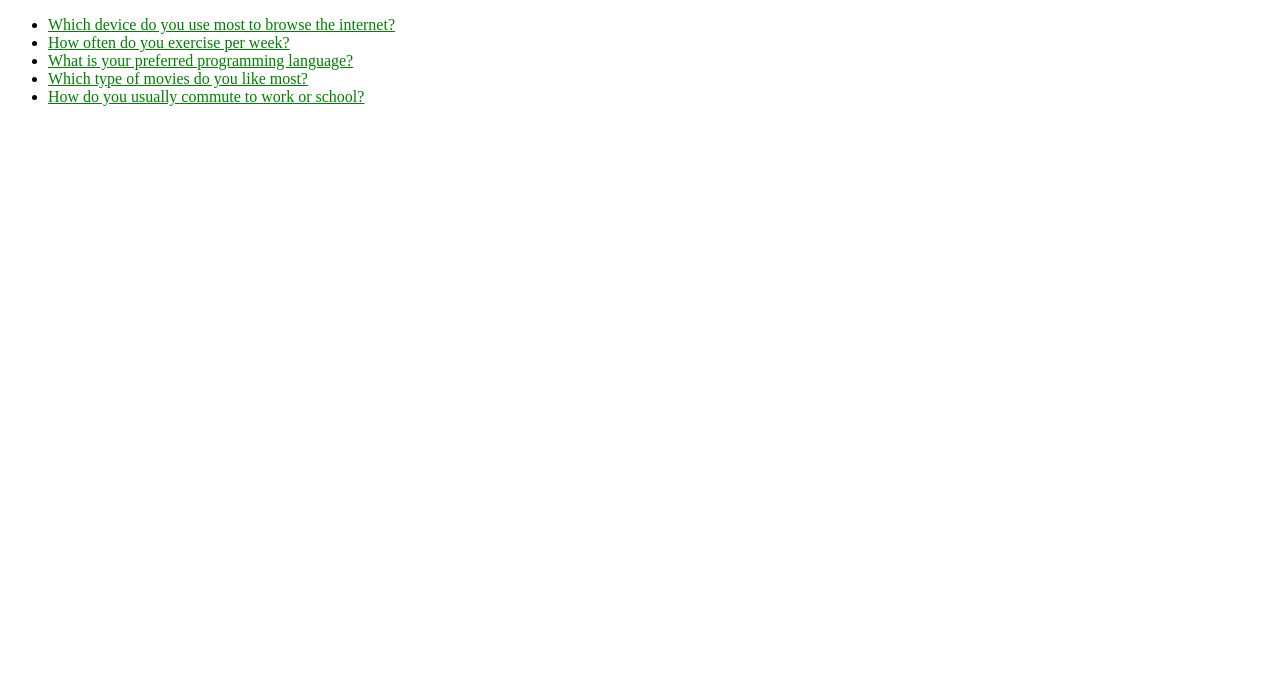
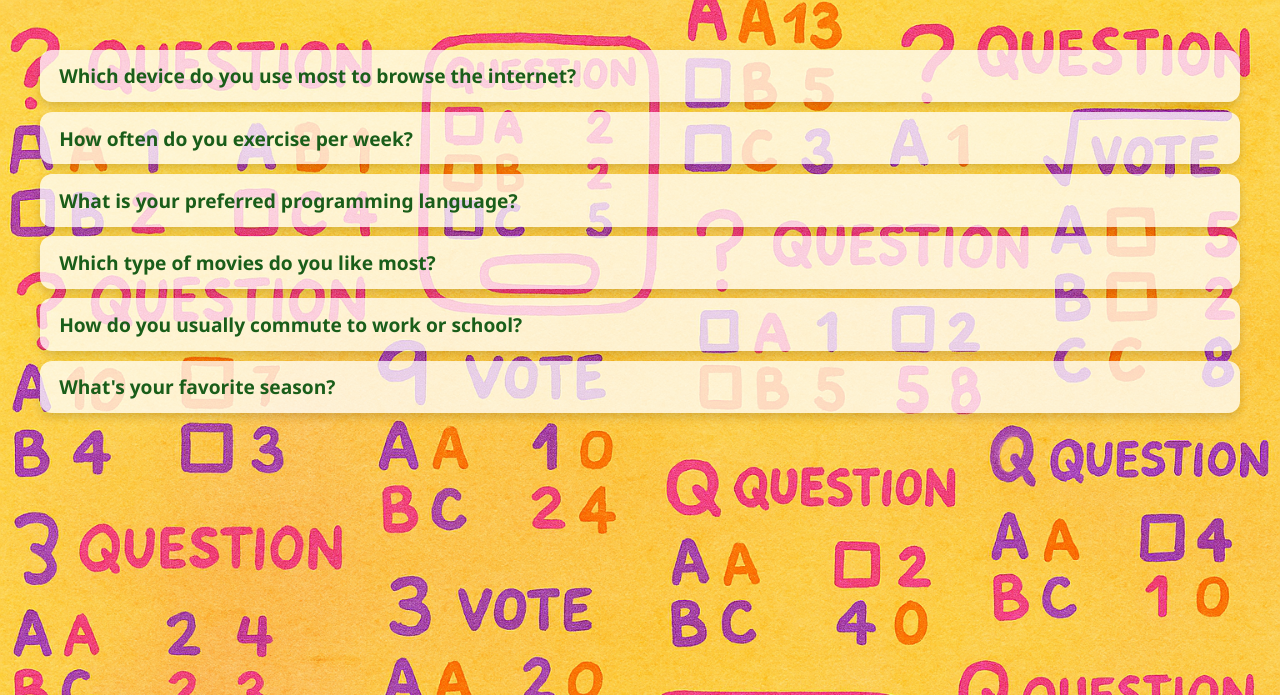
Before and after one commit to mariacristinafadgyas/djangoproject, a Django app: page /polls/ in a window 1280 px wide. Shown: the top 695 px of the page. Run offline with Django 4.2, Linux system fonts and the light colour scheme; data comes from the database, SQL or seed files in the repository.

Commit message:
style index view

```diff
--- a/polls/static/polls/style.css
+++ b/polls/static/polls/style.css
@@ -1,3 +1,45 @@
+body {
+    background: white url("images/background_2.png") no-repeat center top;
+    background-size: cover;
+    font-family: "Segoe UI", sans-serif;
+    padding: 2rem;
+}
+
+/* Remove default bullets and spacing */
+ul {
+    list-style: none;
+    padding: 0;
+    margin: 0;
+}
+
+/* Each question gets a soft card */
+li {
+    background: rgba(255, 255, 255, 0.75);
+    padding: 0.8rem 1.2rem;
+    margin: 0.6rem 0;
+    border-radius: 12px;
+    box-shadow: 0 4px 10px rgba(0, 0, 0, 0.15);
+    transition:
+        transform 0.2s ease,
+        box-shadow 0.2s ease;
+}
+
+/* Lift effect on hover */
+li:hover {
+    transform: translateY(-3px);
+    box-shadow: 0 6px 14px rgba(0, 0, 0, 0.25);
+}
+
+/* Make the link itself bold and readable */
 li a {
-    color: green;
+    color: #1a5e1a;
+    font-size: 1.2rem;
+    font-weight: 600;
+    text-decoration: none;
+    transition: color 0.2s ease;
 }
+
+/* Slight color shift on hover */
+li a:hover {
+    color: #0f3d0f;
+}
--- a/polls/views.py
+++ b/polls/views.py
@@ -19,7 +19,7 @@ class IndexView(generic.ListView):
         """
         return Question.objects.filter(pub_date__lte=timezone.now()).order_by(
             "-pub_date"
-        )[:5]
+        )[:]
 
 
 class DetailView(generic.DetailView):
```
Also changed, not shown: polls/static/polls/images/background.png (added), polls/static/polls/images/background_2.png (added).
